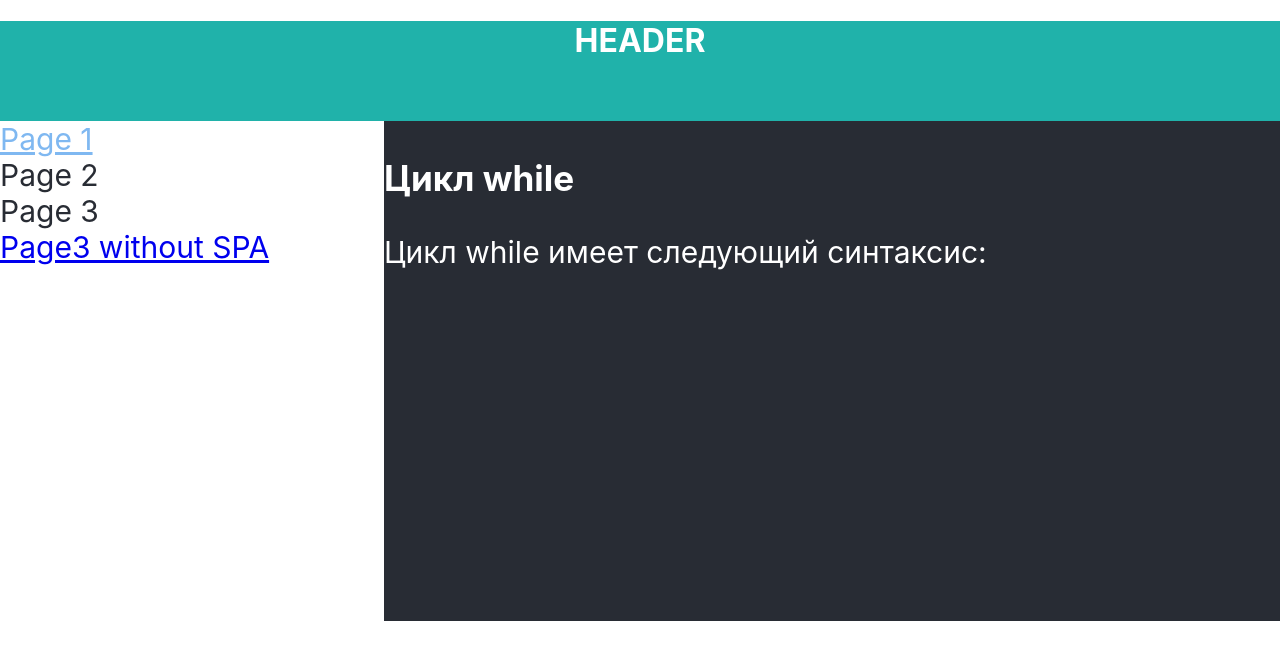
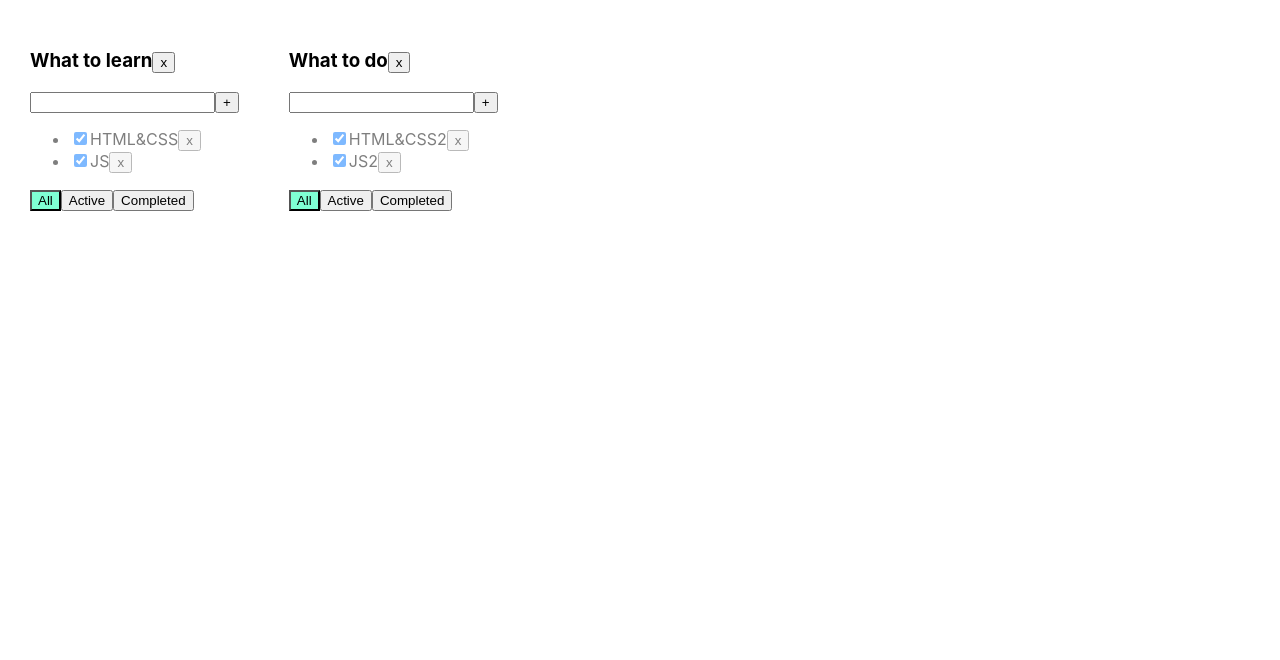
Before and after one commit to genamontana/dop, a React (Create React App) app: page / in a window 1280 px wide. Before the commit this address led to /page/0. Shown: the top 660 px of the page. Built offline with nearby package versions, Linux system fonts and the light colour scheme.

Commit message:
Dop 3 Tuesday completed

```diff
--- a/src/dop3/App3.tsx
+++ b/src/dop3/App3.tsx
@@ -1,5 +1,5 @@
 import React, {useState} from 'react';
-import './App.css';
+import './App3.css';
 import {TaskType, Todolist} from './Todolist3';
 import {v1} from 'uuid';
 
@@ -15,9 +15,8 @@ export type TasksType = {
     isDone: boolean
 }
 
-export type FilterValuesType = "all" | "active" | "completed";
+export type FilterValuesType = 'all' | 'active' | 'completed';
 
-/*
 
 function App() {
     // let todolistId1 = v1();
@@ -158,72 +157,57 @@ function App() {
     ])
 
 
-    function removeTask(id: string, todolistId: string) {
-        //достанем нужный массив по todolistId:
-        let todolistTasks = tasks[todolistId];
-        // перезапишем в этом объекте массив для нужного тудулиста отфилтрованным массивом:
-        tasks[todolistId] = todolistTasks.filter(t => t.id != id);
-        // засетаем в стейт копию объекта, чтобы React отреагировал перерисовкой
-        setTasks({...tasks});
+    function removeTask(id: string, todolistId: number) {
+        setTodo(todo.map((el, index) => index === todolistId
+            ? {...el, tasks: el.tasks.filter(fl => fl.taskId !== id)}
+            : el))
     }
 
-    function addTask(title: string, todolistId: string) {
-        let task = {id: v1(), title: title, isDone: false};
-        //достанем нужный массив по todolistId:
-        let todolistTasks = tasks[todolistId];
-        // перезапишем в этом объекте массив для нужного тудулиста копией, добавив в начало новую таску:
-        tasks[todolistId] = [task, ...todolistTasks];
-        // засетаем в стейт копию объекта, чтобы React отреагировал перерисовкой
-        setTasks({...tasks});
+    function addTask(title: string, todolistId: number) {
+        let newTask = {taskId: v1(), title: title, isDone: false};
+        setTodo(todo.map((el, index) => index === todolistId
+            ? {...el, tasks: [newTask, ...el.tasks]}
+            : el))
     }
 
-    function changeStatus(id: string, isDone: boolean, todolistId: string) {
-        //достанем нужный массив по todolistId:
-        let todolistTasks = tasks[todolistId];
-        // найдём нужную таску:
-        let task = todolistTasks.find(t => t.id === id);
-        //изменим таску, если она нашлась
-        if (task) {
-            task.isDone = isDone;
-            // засетаем в стейт копию объекта, чтобы React отреагировал перерисовкой
-            setTasks({...tasks});
-        }
+    function changeStatus(id: string, newIsDone: boolean, todolistId: number) {
+        setTodo(todo.map((el, index) => index === todolistId
+            ? {
+                ...el, tasks: el.tasks.map(t => t.taskId === id
+                    ? {...t, isDone: newIsDone}
+                    : t)
+            }
+            : el))
     }
 
-    function changeFilter(value: FilterValuesType, todolistId: string) {
-        let todolist = todolists.find(tl => tl.id === todolistId);
-        if (todolist) {
-            todolist.filter = value;
-            setTodolists([...todolists])
-        }
+    function changeFilter(value: FilterValuesType, todolistId: number) {
+        setTodo(todo.map((el, index) => index === todolistId
+            ? {...el, filter: value}
+            : el))
+
     }
 
-    function removeTodolist(id: string) {
-        // засунем в стейт список тудулистов, id которых не равны тому, который нужно выкинуть
-        setTodolists(todolists.filter(tl => tl.id != id));
-        // удалим таски для этого тудулиста из второго стейта, где мы храним отдельно таски
-        delete tasks[id]; // удаляем св-во из объекта... значением которого являлся массив тасок
-        // засетаем в стейт копию объекта, чтобы React отреагировал перерисовкой
-        setTasks({...tasks});
+    function removeTodolist(id: number) {
+        setTodo(todo.filter((el, index) => index !== id))
     }
 
     return (
         <div className="App">
             {
-                todolists.map(tl => {
-                    let allTodolistTasks = tasks[tl.id];
+                todo.map((tl, index) => {
+                    let allTodolistTasks = tl.tasks;
                     let tasksForTodolist = allTodolistTasks;
 
                     if (tl.filter === 'active') {
-                        tasksForTodolist = allTodolistTasks.filter(t => t.isDone === false);
+                        tasksForTodolist = allTodolistTasks.filter(t => !t.isDone);
                     }
                     if (tl.filter === 'completed') {
-                        tasksForTodolist = allTodolistTasks.filter(t => t.isDone === true);
+                        tasksForTodolist = allTodolistTasks.filter(t => t.isDone);
                     }
 
                     return <Todolist
-                        key={tl.id}
-                        id={tl.id}
+                        key={index}
+                        id={index}
                         title={tl.title}
                         tasks={tasksForTodolist}
                         removeTask={removeTask}
@@ -241,4 +225,3 @@ function App() {
 }
 
 export default App;
-*/
--- a/src/dop3/Todolist3.tsx
+++ b/src/dop3/Todolist3.tsx
@@ -2,20 +2,20 @@ import React, {ChangeEvent, useState, KeyboardEvent} from 'react';
 import {FilterValuesType} from './App3';
 
 export type TaskType = {
-    id: string
+    taskId: string
     title: string
     isDone: boolean
 }
 
 type PropsType = {
-    id: string
+    id: number
     title: string
     tasks: Array<TaskType>
-    removeTask: (taskId: string, todolistId: string) => void
-    changeFilter: (value: FilterValuesType, todolistId: string) => void
-    addTask: (title: string, todolistId: string) => void
-    changeTaskStatus: (id: string, isDone: boolean, todolistId: string) => void
-    removeTodolist: (id: string) => void
+    removeTask: (taskId: string, todolistId: number) => void
+    changeFilter: (value: FilterValuesType, todolistId: number) => void
+    addTask: (title: string, todolistId: number) => void
+    changeTaskStatus: (id: string, isDone: boolean, todolistId: number) => void
+    removeTodolist: (id: number) => void
     filter: FilterValuesType
 }
 
@@ -66,13 +66,13 @@ export function Todolist(props: PropsType) {
         <ul>
             {
                 props.tasks.map(t => {
-                    const onClickHandler = () => props.removeTask(t.id, props.id)
+                    const onClickHandler = () => props.removeTask(t.taskId, props.id)
                     const onChangeHandler = (e: ChangeEvent<HTMLInputElement>) => {
                         let newIsDoneValue = e.currentTarget.checked;
-                        props.changeTaskStatus(t.id, newIsDoneValue, props.id);
+                        props.changeTaskStatus(t.taskId, newIsDoneValue, props.id);
                     }
 
-                    return <li key={t.id} className={t.isDone ? "is-done" : ""}>
+                    return <li key={t.taskId} className={t.isDone ? "is-done" : ""}>
                         <input type="checkbox" onChange={onChangeHandler} checked={t.isDone}/>
                         <span>{t.title}</span>
                         <button onClick={onClickHandler}>x</button>
--- a/src/index.tsx
+++ b/src/index.tsx
@@ -1,30 +1,28 @@
 import React from 'react';
 import ReactDOM from 'react-dom/client';
 import './index.css';
-import App from './App';
+//import App from './App';
 import reportWebVitals from './reportWebVitals';
 //import App1 from './dop1/App1';
-import App2 from './dop2/App2';
-import {BrowserRouter} from 'react-router-dom';
-//import App3 from './dop3/App3';
+//import App2 from './dop2/App2';
+//import {BrowserRouter} from 'react-router-dom';
+import App3 from './dop3/App3';
 //import App4 from './dop4/App4';
 
 const root = ReactDOM.createRoot(
     document.getElementById('root') as HTMLElement
 );
 root.render(
-    <BrowserRouter>
-        <App2/>
-    </BrowserRouter>
-    /*
+    /* <BrowserRouter>
+         <App2/>
+     </BrowserRouter>*/
     <React.StrictMode>
-        {/!*<App/>*!/}
-        {/!*<App1/>*!/}
-        {/!*<App2/>*!/}
-        {/!*<App3/>*!/}
-        {/!* <App4/>*!/}
+        {/*<App/>*/}
+        {/*<App1/>*/}
+        {/*<App2/>*/}
+        <App3/>
+        {/* <App4/>*/}
     </React.StrictMode>
-    */
 )
 ;
 
```
